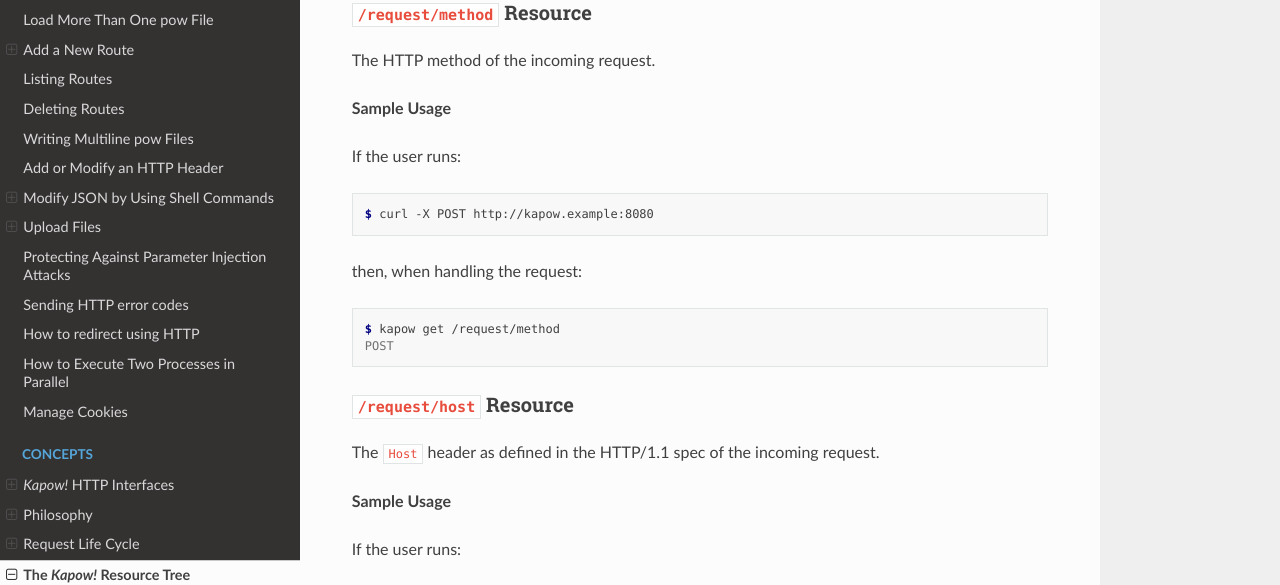
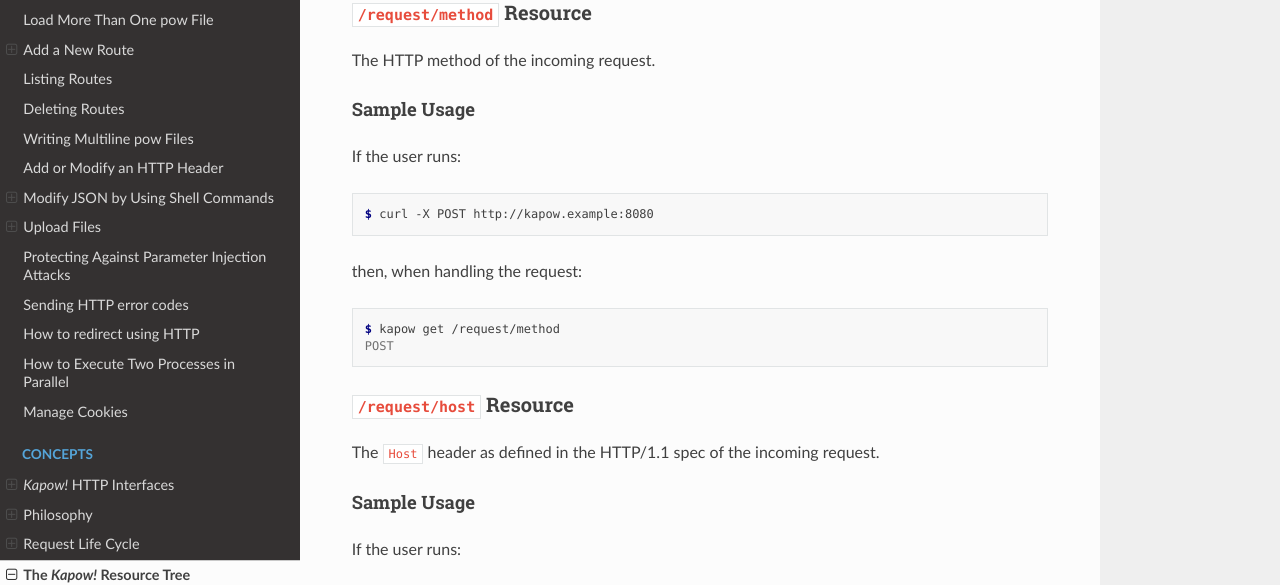
Before and after one commit to BBVA/kapow, a Sphinx documentation site: the page built from docs/source/concepts/resource_tree.rst, in a window 1280 px wide and 900 px high, scrolled down 821 px. Shown: the part 158-743 px from the top of the window. Built offline with Sphinx 7.4.7 and the Read the Docs theme 2.0.0, drawn with Linux system fonts in a browser that asks for light colours.

Commit message:
doc: style fixes

```diff
--- a/docs/source/concepts/resource_tree.rst
+++ b/docs/source/concepts/resource_tree.rst
@@ -55,7 +55,8 @@
 
 The HTTP method of the incoming request.
 
-**Sample Usage**
+Sample Usage
+^^^^^^^^^^^^
 
 If the user runs:
 
@@ -76,7 +77,8 @@
 
 The ``Host`` header as defined in the HTTP/1.1 spec of the incoming request.
 
-**Sample Usage**
+Sample Usage
+^^^^^^^^^^^^
 
 If the user runs:
 
@@ -97,7 +99,8 @@
 
 Contains the path substring of the URL.
 
-**Sample Usage**
+Sample Usage
+^^^^^^^^^^^^
 
 If the user runs:
 
@@ -118,7 +121,8 @@
 
 Contains the part of the URL captured by the pattern ``name``.
 
-**Sample Usage**
+Sample Usage
+^^^^^^^^^^^^
 
 For a route defined like this:
 
@@ -145,7 +149,8 @@
 
 Contains the value of the URL parameter ``name``
 
-**Sample Usage**
+Sample Usage
+^^^^^^^^^^^^
 
 If the user runs:
 
@@ -166,7 +171,8 @@
 
 Contains the value of the HTTP header ``name`` of the incoming request.
 
-**Sample Usage**
+Sample Usage
+^^^^^^^^^^^^
 
 If the user runs:
 
@@ -187,7 +193,8 @@
 
 Contains the value of the HTTP cookie ``name`` of the incoming request.
 
-**Sample Usage**
+Sample Usage
+^^^^^^^^^^^^
 
 If the user runs:
 
@@ -208,7 +215,8 @@
 
 Contains the value of the field ``name`` of the incoming request.
 
-**Sample Usage**
+Sample Usage
+^^^^^^^^^^^^
 
 If the user runs:
 
@@ -229,7 +237,8 @@
 
 Contains the name of the file uploaded through the incoming request.
 
-**Sample Usage**
+Sample Usage
+^^^^^^^^^^^^
 
 If the user runs:
 
@@ -250,7 +259,8 @@
 
 Contents of the file that is being uploaded in the incoming request.
 
-**Sample Usage**
+Sample Usage
+^^^^^^^^^^^^
 
 If the user runs:
 
@@ -271,7 +281,8 @@
 
 Raw contents of the incoming request HTTP body.
 
-**Sample Usage**
+Sample Usage
+^^^^^^^^^^^^
 
 If the user runs:
 
@@ -292,7 +303,8 @@
 
 Contains the status code given in the user response.
 
-**Sample Usage**
+Sample Usage
+^^^^^^^^^^^^
 
 If during the request handling:
 
@@ -308,7 +320,8 @@
 
 Contains the value of the header ``name`` in the user response.
 
-**Sample Usage**
+Sample Usage
+^^^^^^^^^^^^
 
 If during the request handling:
 
@@ -326,7 +339,8 @@
 Contains the value of the cookie ``name`` that will be set to the user
 response.
 
-**Sample Usage**
+Sample Usage
+^^^^^^^^^^^^
 
 If during the request handling:
 
@@ -343,7 +357,8 @@
 
 Contains the value of the response HTTP body.
 
-**Sample Usage**
+Sample Usage
+^^^^^^^^^^^^
 
 If during the request handling:
 
```
